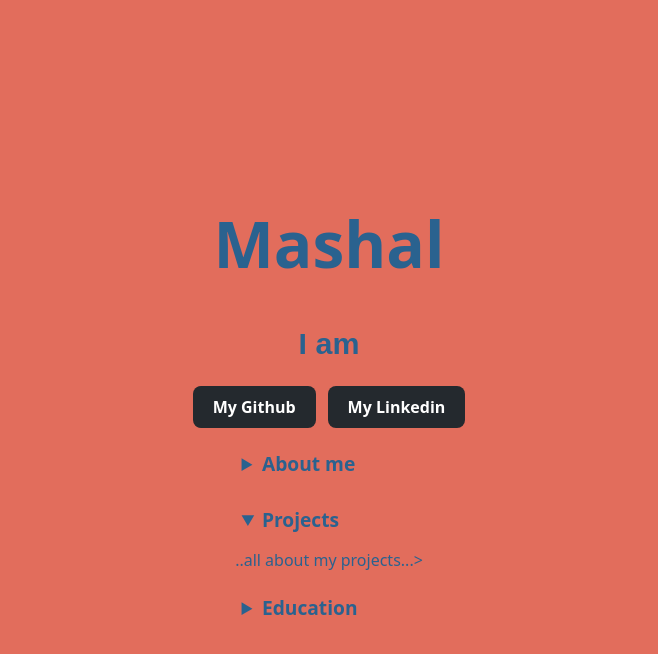
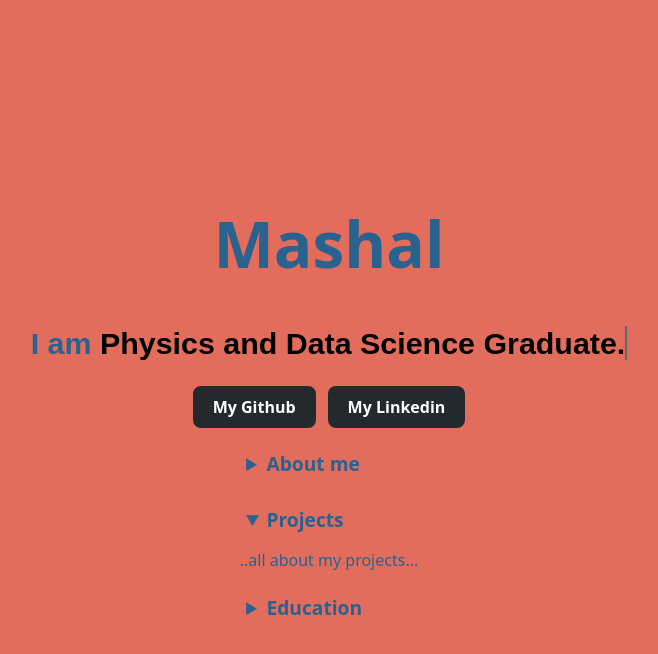
Before and after one commit to xmashalx/personal-website, a plain HTML site: page index.html in a window 1280 px wide. Both pictures are taken after a click on the heading "Projects". Shown: the whole page, without its empty margins (311-969 px from the left). Drawn offline with Linux system fonts and the light colour scheme.

Commit message:
Fix syntax error in data-rotate attribute

```diff
--- a/index.html
+++ b/index.html
@@ -11,7 +11,8 @@
     <h3>I am
         <span class="txt-rotate"
             data-period="2000"
-            data-rotate="'[ 'Physics and Data Science Graduate.', 'wannabe developer.', 'Trainee data engineer.' 'Also Just a Girl']'"
+            data-rotate='["Physics and Data Science Graduate.", "wannabe developer.", "Trainee data engineer.", "Also Just a Girl"]'
+
             ></span>
     </h3>
     <div class="social_buttons">
@@ -26,7 +27,7 @@
         </details>
         <details>
             <summary>Projects</summary>
-            <p>..all about my projects...></p>
+            <p>..all about my projects...</p>
         </details>
         <details>
             <summary>Education</summary>
```
